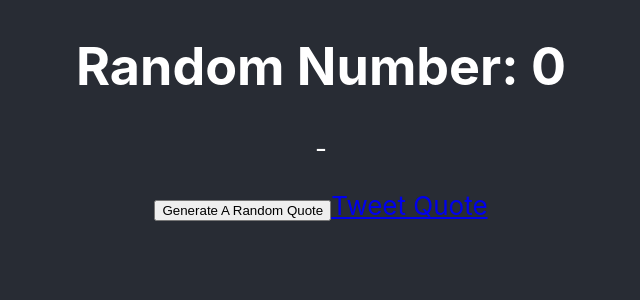
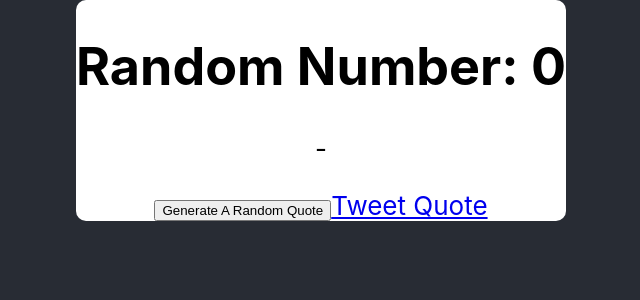
Before and after one commit to ryang223/random-quote-machine, a React (Create React App) app: page / in a window 1280 px wide. Shown: the top 300 px of the page, without its empty margins (319-959 px from the left). Built offline with nearby package versions, Linux system fonts and the light colour scheme; no server answers.

Commit message:
background color scheme and borders establsihed

```diff
--- a/src/App.scss
+++ b/src/App.scss
@@ -1,5 +1,10 @@
 .App {
   text-align: center;
+  #quote-box{
+    background-color: White;
+    border-radius: 10px;
+    color: black;
+  }
   .App-header {
     background-color: #282c34;
     min-height: 100vh;
```
